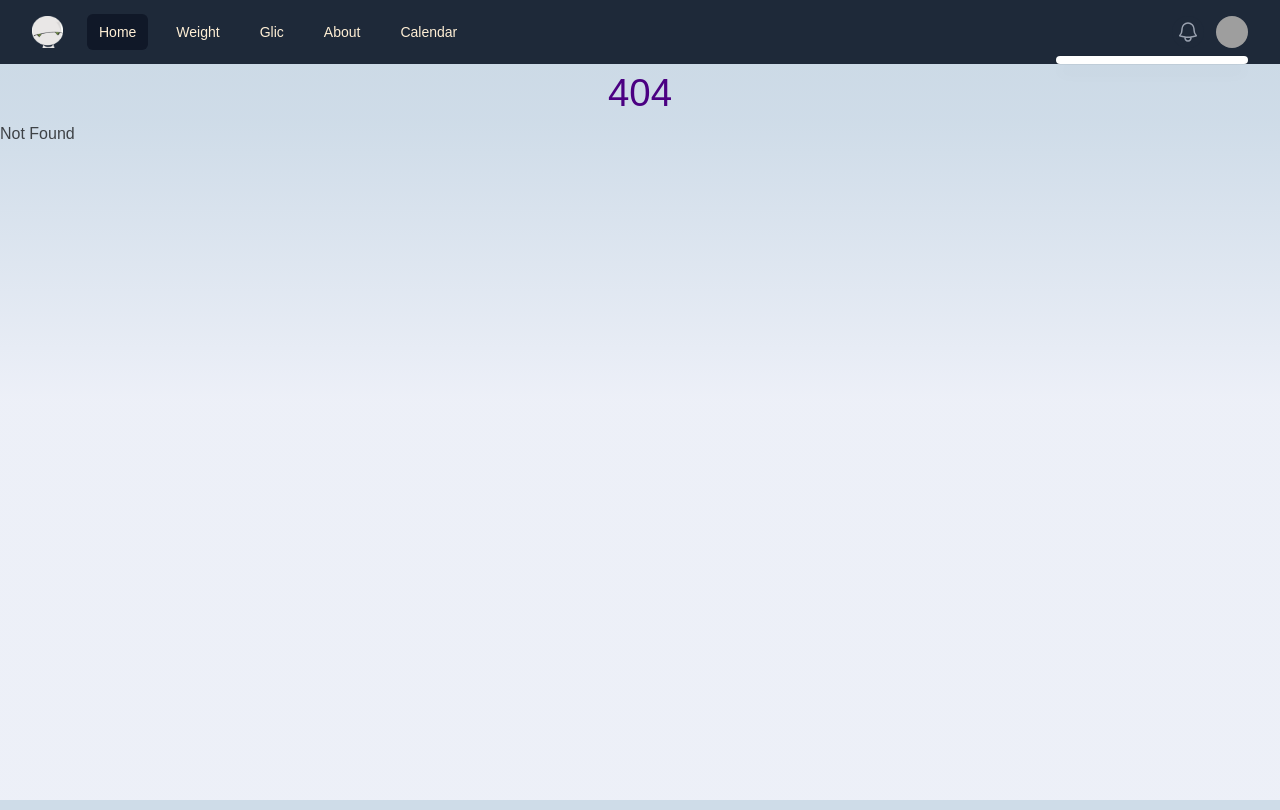
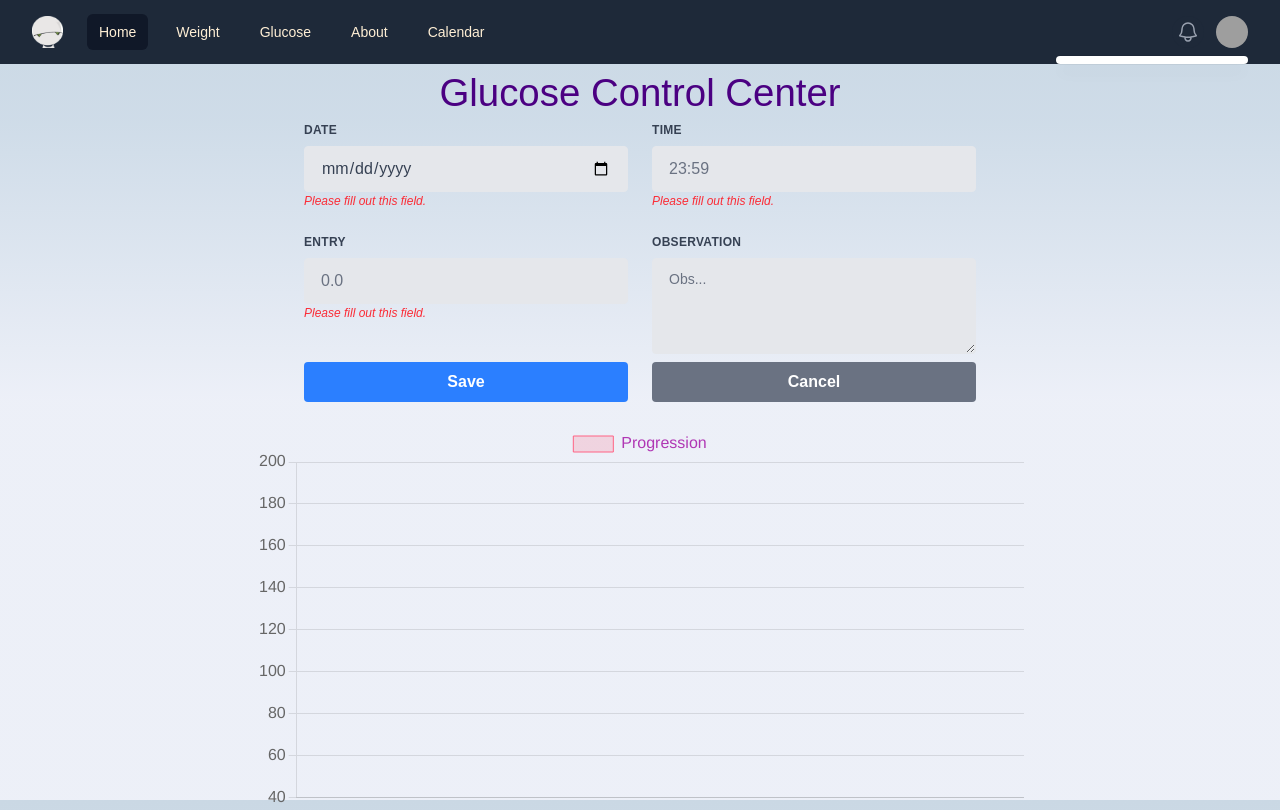
Before and after one commit to dlucchesi/dplglicv, a SvelteKit app: page /glucose in a window 1280 px wide. Before the commit this address had no page. Built offline with nearby package versions, Linux system fonts and the light colour scheme; grey boxes are pictures that could not be loaded.

Commit message:
Insert glucose route

```diff
--- a/src/routes/Navbar.svelte
+++ b/src/routes/Navbar.svelte
@@ -38,7 +38,7 @@
             <!-- Current: "bg-gray-900 text-white", Default: "text-gray-300 hover:bg-gray-700 hover:text-white" -->
             <a href="/" class="rounded-md bg-gray-900 px-3 py-2 text-sm font-medium text-white" aria-current="page">Home</a>
             <a href="/weight" class="rounded-md px-3 py-2 text-sm font-medium text-gray-300 hover:bg-gray-700 hover:text-white">Weight</a>
-            <a href="/glic" class="rounded-md px-3 py-2 text-sm font-medium text-gray-300 hover:bg-gray-700 hover:text-white">Glic</a>
+            <a href="/glucose" class="rounded-md px-3 py-2 text-sm font-medium text-gray-300 hover:bg-gray-700 hover:text-white">Glucose</a>
             <a href="/about" class="rounded-md px-3 py-2 text-sm font-medium text-gray-300 hover:bg-gray-700 hover:text-white">About</a>
             <a href="/calendar" class="rounded-md px-3 py-2 text-sm font-medium text-gray-300 hover:bg-gray-700 hover:text-white">Calendar</a>
           </div>
--- /dev/null
+++ b/src/routes/glucose/+page.server.ts
@@ -0,0 +1,111 @@
+import type { Actions } from './$types';
+import type { PageServerLoad } from './$types';
+import { redirect } from '@sveltejs/kit';
+import Papa from 'papaparse';
+
+import fs from 'fs/promises';
+import path from 'path';
+//  My environment variable for the data path
+import { DATA_PATH } from '$env/static/private';
+
+export const load: PageServerLoad = async () => {
+  try {
+    // Read the CSV file limiting to the last COUNT_TO_SHOW entries
+    const filePath = path.join(DATA_PATH, 'glic.csv');
+    let data = await fs
+      .readFile(filePath, 'utf8')
+      .catch(() => ''); // Handle file not found or empty file
+
+    // Parse the CSV data
+    const parsedData = Papa.parse(data, {
+      header: true,
+      delimiter: ';',
+      skipEmptyLines: true,
+    });
+    // Convert the parsed data to a more usable format
+    const glucData = parsedData.data.map((row: any) => {
+      const year = parseInt(row.year, 10);
+      const month = parseInt(row.month, 10); // JS months are 0-indexed
+      const day = parseInt(row.day, 10);
+      const hour = parseInt(row.hour, 10);
+      const minute = parseInt(row.minute, 10);
+      const glucose = parseFloat(row.glucose);
+      const obs = row.obs || '';
+      const date = new Date(year, month, day, hour, minute);
+      const time = `${String(hour).padStart(2, '0')}:${String(minute).padStart(2, '0')}`;
+
+      return {
+        year: year,
+        month: month,
+        day: day,
+        hour: hour,
+        minute: minute,
+        glucose: glucose,
+        obs: obs,
+        date: date,
+        time: time,
+      };
+    }
+    );
+    return {
+      glucData: glucData
+    }
+  } catch (error) {
+    console.error('Error loading weight data:', error);
+    return { error: 'Failed to load weight data.' };
+  }
+};
+
+export const actions = {
+  insertGluc: async ({ request }) => {
+    const formData = await request.formData();
+    const glucose = formData.get('glucose');
+    const date = formData.get('date');
+    const time = formData.get('time');
+    const obs = formData.get('obs');
+    let glucNumber: number = 0;
+
+    // extract year, month, and day from the date string
+    if (typeof date !== 'string') {
+      return { error: 'Invalid date. Please provide a valid date string.' };
+    }
+    const dateParts = date.split('-');
+    if (dateParts.length !== 3) {
+      return { error: 'Invalid date format. Please use YYYY-MM-DD.' };
+    }
+    const year = parseInt(dateParts[0], 10);
+    const month = parseInt(dateParts[1], 10)
+    const day = parseInt(dateParts[2], 10);
+
+    // Extract time parts
+    if (typeof time !== 'string') {
+      return { error: 'Invalid time. Please provide a valid time string.' };
+    }
+    const timeParts = time.split(':');
+    if (timeParts.length !== 2) {
+      return { error: 'Invalid time format. Please use HH:MM.' };
+    }
+    const hour = parseInt(timeParts[0], 10);
+    const minute = parseInt(timeParts[1], 10);
+
+    try {
+      // Append the new weight data to the CSV file
+      const filePath = path.join(DATA_PATH, 'glic.csv');
+
+      if (glucose === null) {
+        return { error: 'Weight is required.' };
+      }
+      const glucNumber = Number(glucose);
+      if (isNaN(glucNumber)) {
+        return { error: 'Invalid weight. Please provide a valid number.' };
+      }
+
+      const newGlucData = `${String(year)};${String(month)};${String(day)};${String(hour)};${String(minute)};${glucNumber};${obs}\n`;
+      await fs.appendFile(filePath, newGlucData);
+
+      return redirect(303, '/glucose'); // Redirect on success
+    } catch (error) {
+      return { error: 'Submission failed.' };
+    }
+  }
+} satisfies Actions;
--- /dev/null
+++ b/src/routes/glucose/+page.svelte
@@ -0,0 +1,125 @@
+<script lang="ts">
+  import { enhance } from '$app/forms';
+	import {
+    type DateValue,
+    DateFormatter,
+    getLocalTimeZone,
+  } from "@internationalized/date"
+  import type { PageData } from './$types';
+	import AreaChart from '$lib/components/AreaChart.svelte';
+
+  const df = new DateFormatter("pt-BR", {
+    dateStyle: "short",
+  });
+
+  let dt = ""
+  let time = ""
+  let entry: number
+  let obs = '';
+
+  let formData: FormData | null = null;
+
+  export let data: PageData;
+
+  let glucs = data.glucData || [];
+
+  // filter out today entries
+  // consider local timezone
+  const today = new Date();
+  glucs = glucs.filter((g) => {
+    const entryDate = g.date;
+    // TODO: handle timezones properly
+    const ret = entryDate.getDay() == today.getDay() + 2 &&
+      entryDate.getMonth() == today.getMonth() + 1 &&
+      entryDate.getFullYear() == today.getFullYear();
+    return ret
+  });
+  let graph = glucs.map((g: {time: string; glucose: number }) => {
+    return { x: `${g.time}`, y: g.glucose };
+  });
+
+</script>
+
+
+<div class="container mx-auto">
+  <h1>Glucose Control Center</h1>
+
+  <form use:enhance
+    class="w-full max-w-2xl mx-auto items-center"
+    method="POST"
+    action="?/insertGluc">
+    <div class="flex flex-wrap -mx-3 mb-6">
+      <div class="w-full md:w-1/2 px-3 mb-6 md:mb-0">
+        <label class="block uppercase tracking-wide text-gray-700 text-xs font-bold mb-2" for="date">
+          Date
+        </label>
+        <input class="appearance-none block w-full bg-gray-200 text-gray-700 border border-gray-200 rounded py-3 px-4 leading-tight focus:outline-none focus:bg-white focus:border-gray-500"
+            bind:value={dt}
+            name="date"
+            type="date"
+            required>
+        <p class="text-red-500 text-xs italic">Please fill out this field.</p>
+      </div>
+      <div class="w-full md:w-1/2 px-3">
+        <label class="block uppercase tracking-wide text-gray-700 text-xs font-bold mb-2" for="time">
+          Time
+        </label>
+        <input class="appearance-none block w-full bg-gray-200 text-gray-700 border border-gray-200 rounded py-3 px-4 leading-tight focus:outline-none focus:bg-white focus:border-gray-500"
+            bind:value={time}
+            name="time"
+            type="text"
+            placeholder="23:59"
+            pattern="^([01]\d|2[0-3]):([0-5]\d)$"
+            required>
+        <p class="text-red-500 text-xs italic">Please fill out this field.</p>
+
+      </div>
+    </div>
+
+    <div class="flex flex-wrap -mx-3 mb-2">
+      <div class="w-full md:w-1/2 px-3 mb-6 md:mb-0">
+        <label class="block uppercase tracking-wide text-gray-700 text-xs font-bold mb-2" for="entry">
+          Entry
+        </label>
+        <input class="appearance-none block w-full bg-gray-200 text-gray-700 border border-gray-200 rounded py-3 px-4 leading-tight focus:outline-none focus:bg-white focus:border-gray-500"
+            bind:value={entry}
+            name="glucose"
+            type="text"
+            placeholder="0.0"
+            required>
+        <p class="text-red-500 text-xs italic">Please fill out this field.</p>
+      </div>
+      <div class="w-full md:w-1/2 px-3">
+        <label class="block uppercase tracking-wide text-gray-700 text-xs font-bold mb-2" for="grid-last-name">
+          Observation
+        </label>
+        <textarea class="block w-full text-sm bg-gray-200 text-gray-700 border border-gray-200 rounded py-3 px-4 leading-tight focus:outline-none focus:bg-white focus:border-gray-500"
+          name="obs"
+          rows="4"
+          bind:value={obs}
+          placeholder="Obs...">
+        </textarea>
+      </div>
+    </div>
+
+    <div class="flex justify-center flex-wrap -mx-3 mb-6">
+      <div class="flex justify-center w-full md:w-1/2 px-3 mb-6 md:mb-0">
+        <button class="bg-blue-500 hover:bg-blue-700 text-white font-bold py-2 px-4 rounded focus:outline-none focus:shadow-outline w-full"
+          type="submit">
+          Save
+        </button>
+      </div>
+      <div class="flex justify-center w-full md:w-1/2 px-3 mb-6 md:mb-0">
+        <button class="bg-gray-500 hover:bg-gray-700 text-white font-bold py-2 px-4 rounded focus:outline-none focus:shadow-outline w-full"
+          type="reset">
+          Cancel
+        </button>
+      </div>
+    </div>
+  </form>
+
+  <div class="flex justify-center items-center">
+    <AreaChart {graph} />
+  </div>
+
+</div>
```
